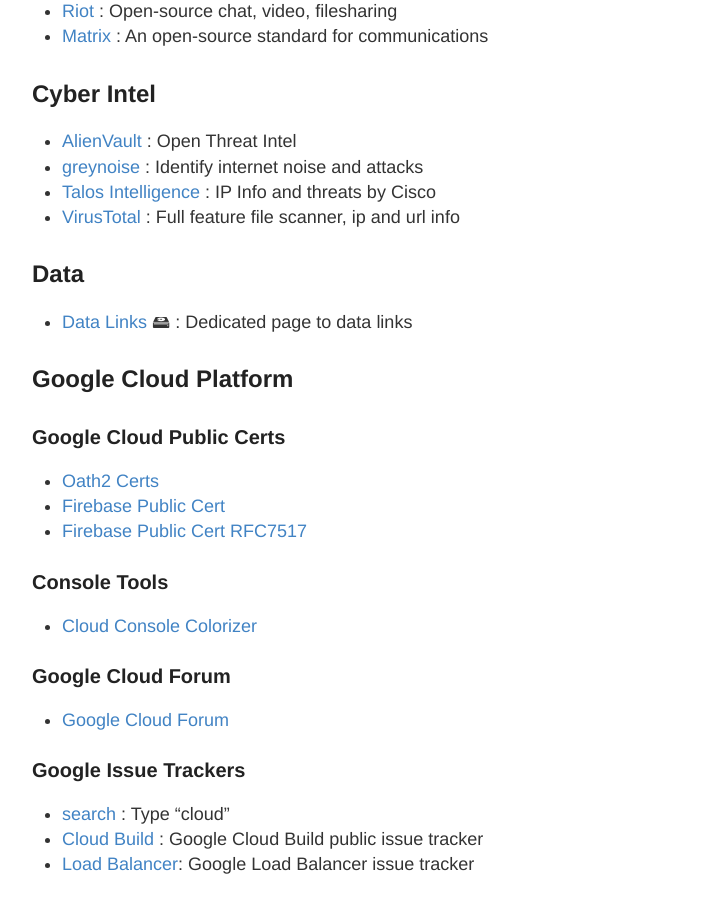
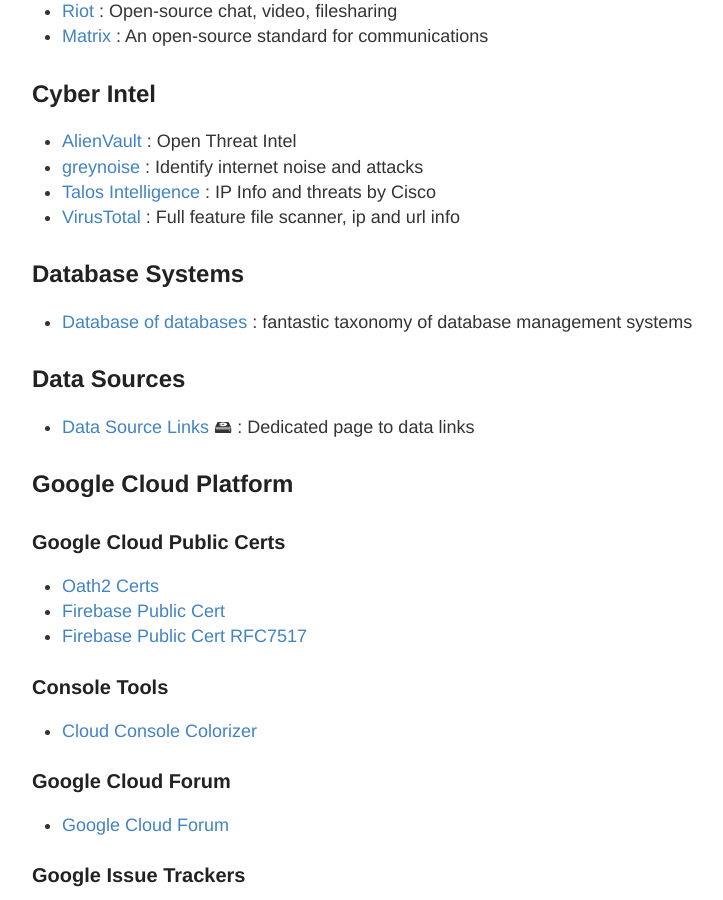
Before and after one commit to stevehenderson/stevehenderson.github.io, a Jekyll site: the page built from links.md, in a window 1280 px wide and 900 px high, scrolled down 704 px. Shown: the whole window, without its empty margins (248-971 px from the left). Built offline with Jekyll 4.4.1, drawn with Linux system fonts in a browser that asks for light colours.

Commit message:
Update links.md

```diff
--- a/links.md
+++ b/links.md
@@ -29,8 +29,11 @@
    * [Talos Intelligence](https://www.talosintelligence.com/) : IP Info and threats by Cisco
    * [VirusTotal](https://www.virustotal.com/) : Full feature file scanner, ip and url info
 
-## Data
-   * [Data Links](http://stevehenderson.github.io/data/) 🖴 : Dedicated page to data links
+## Database Systems
+   * [Database of databases](https://dbdb.io/) :  fantastic taxonomy of database management systems
+
+## Data Sources
+   * [Data Source Links](http://stevehenderson.github.io/data/) 🖴 : Dedicated page to data links
 
 ## Google Cloud Platform
 
```
